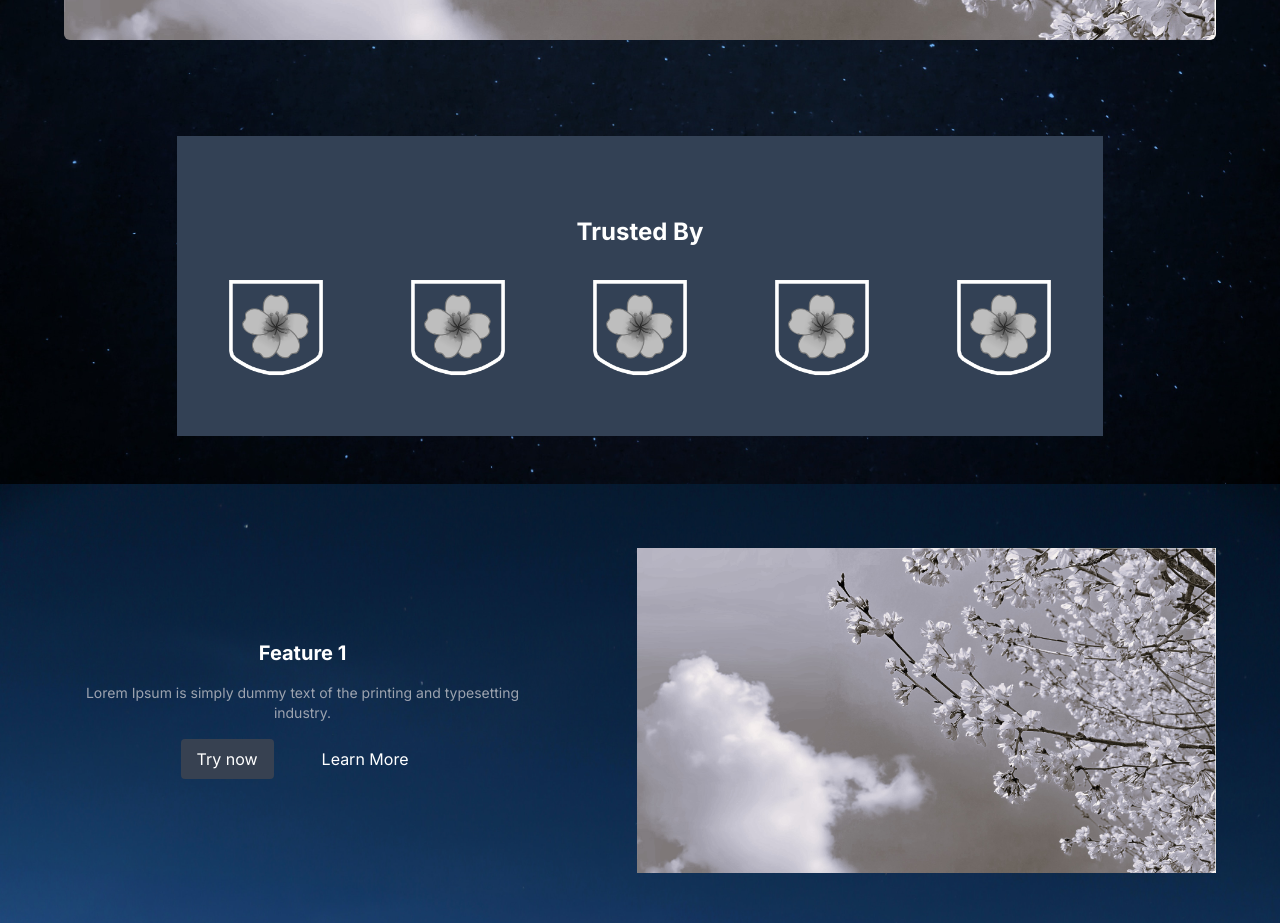
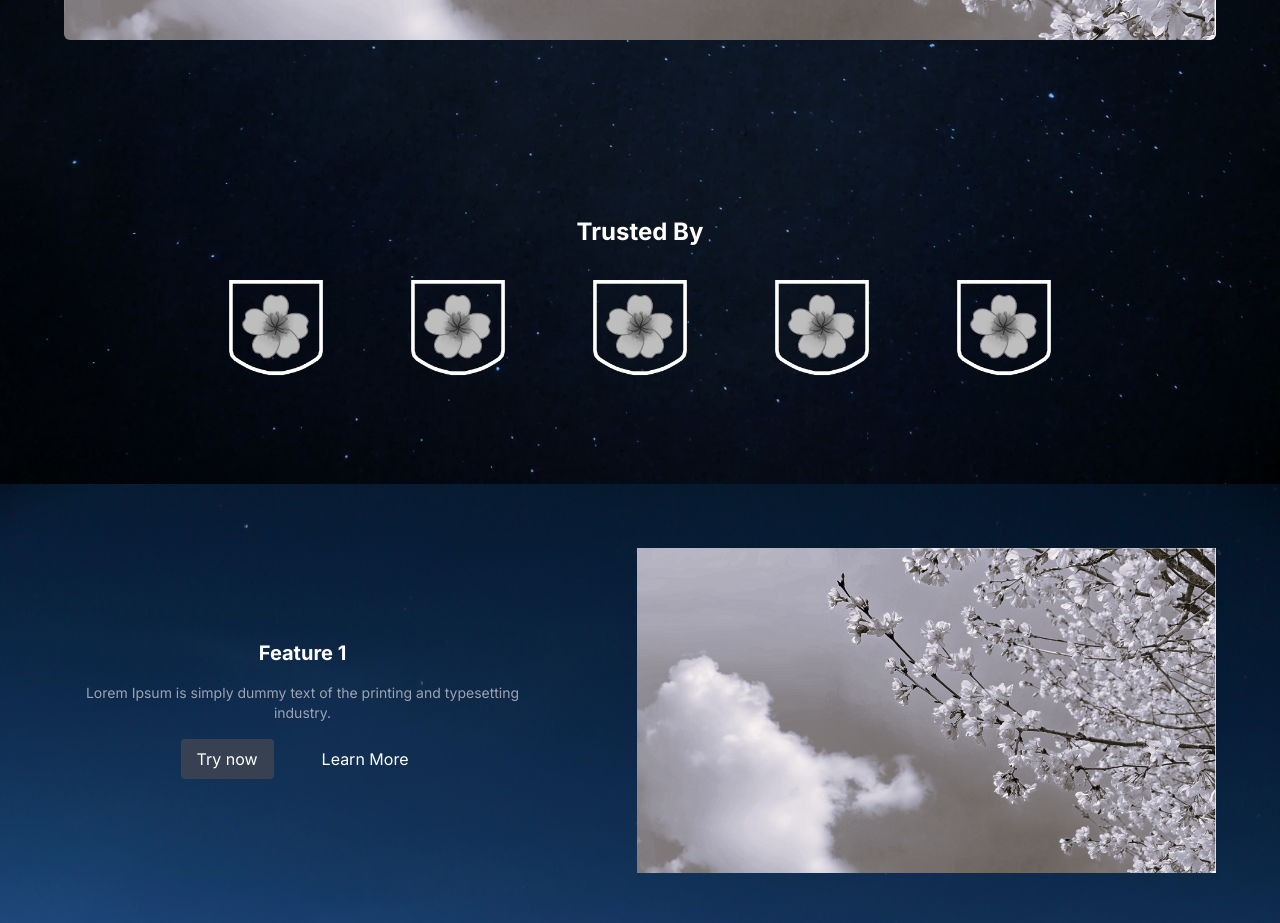
Before and after one commit to JCD-Maqro/my-app, a Next.js app: page / in a window 1280 px wide. Shown: the part 1000-1923 px from the top of the page. Built offline with nearby package versions, Linux system fonts and the light colour scheme.

Commit message:
edited the trusted by section in the homepage

```diff
--- a/src/app/page.tsx
+++ b/src/app/page.tsx
@@ -71,7 +71,7 @@ export default function Home() {
     <Navbar />
     <div className='min-h-screen flex flex-col justify-center text-center items-center bg-bg3 bg-fixed bg-no-repeat bg-cover'>
       <Hero />
-      <div className='bg-slate-700 flex justify-center pb-12 mb-12 px-6'>
+      <div className='flex justify-center pb-12 mb-12 px-6'>
         <Trustedby />
       </div>
       <div className='bg-bg2 text-center bg-cover bg-fixed bg-no-repeat flex-col max-w-full p-6 sm:flex-row sm:flex-wrap sm:justify-center'>
```
